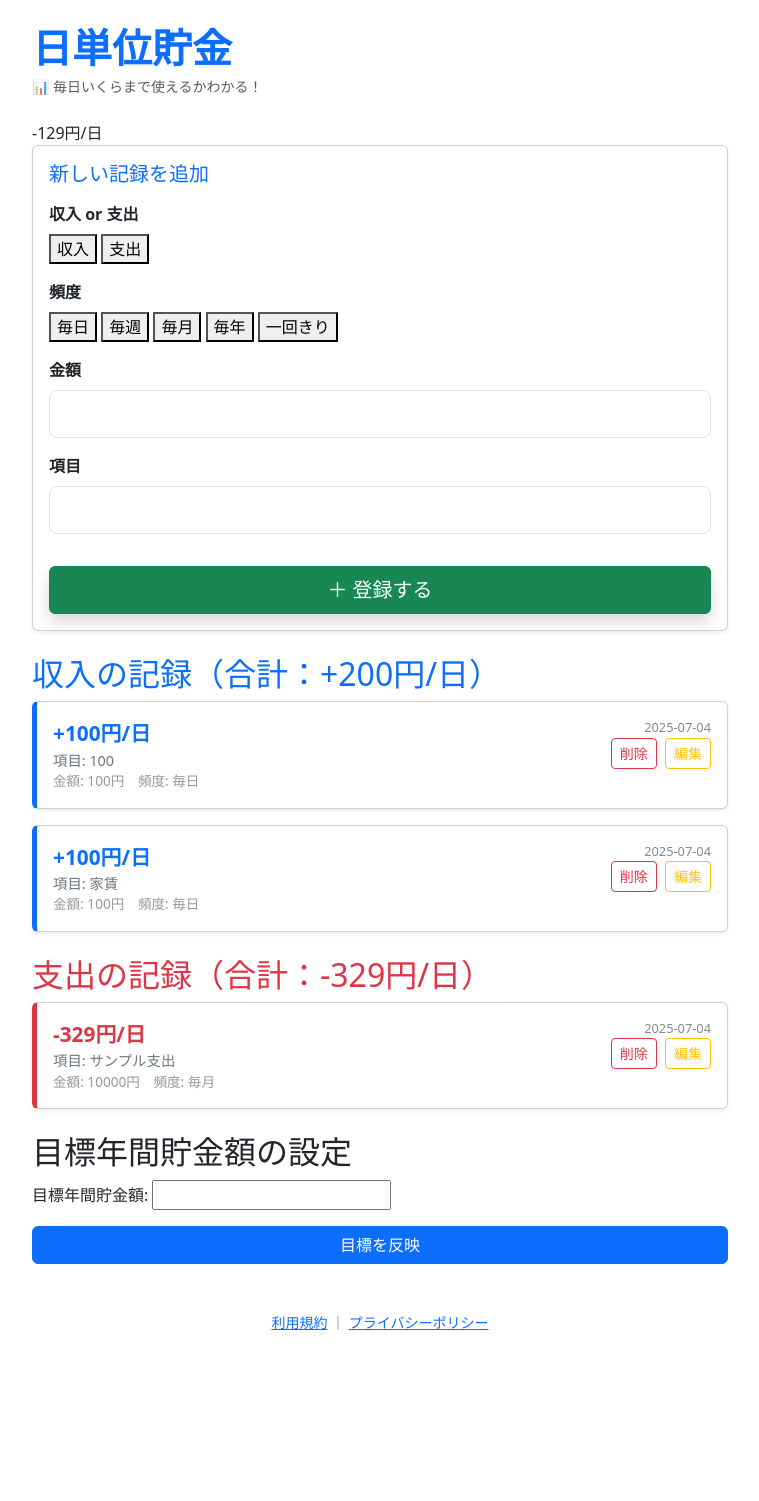
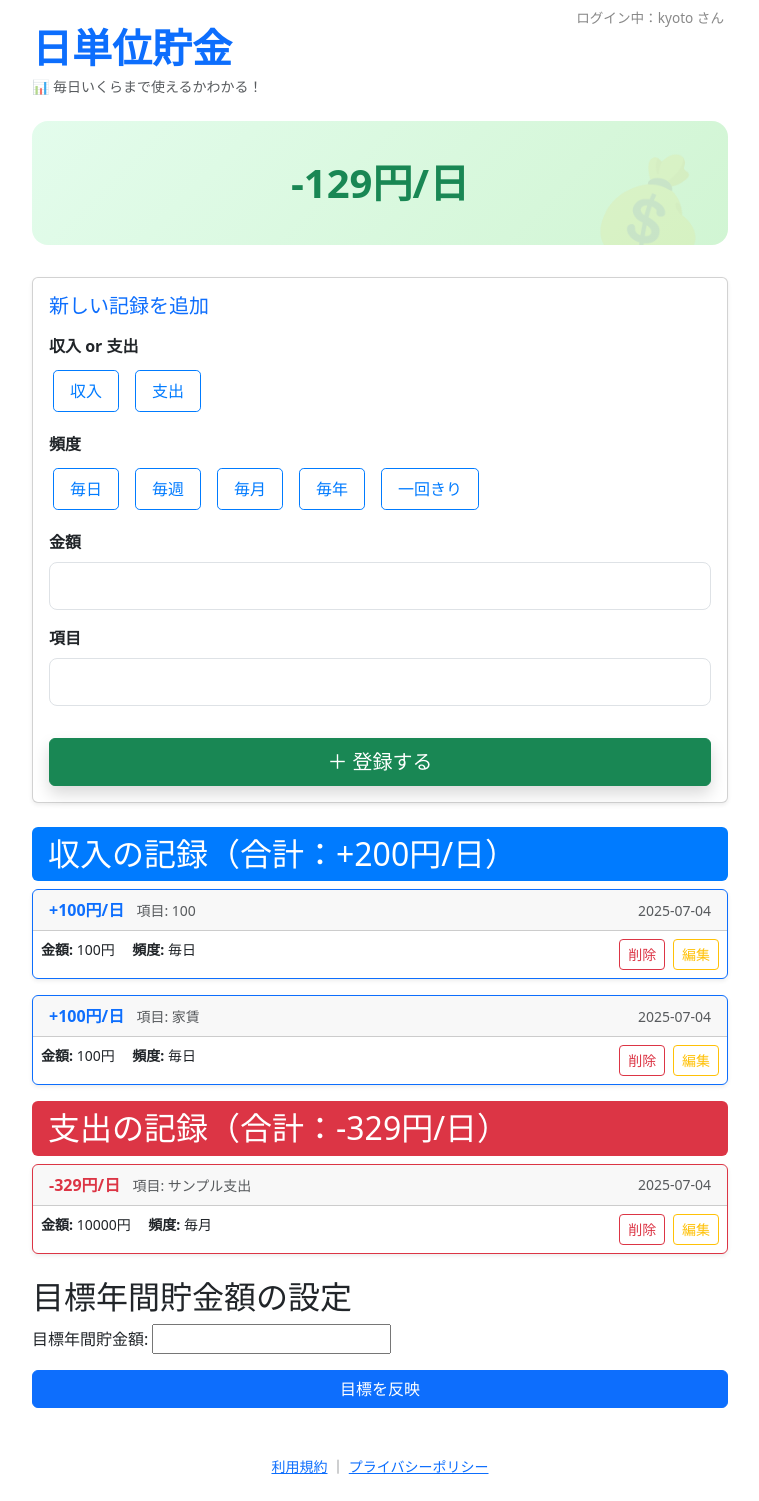
Before and after one commit to kyonomiyako/nichitan-shisan-kanri, a Django app: page / in a window 1280 px wide. Shown: the whole page, without its empty margins (260-1019 px from the left). Before the commit the page ends 1330 px from the top, so only its background shows below. Run offline with Django 4.2, Linux system fonts and the light colour scheme; a user stored in the database is signed in; data comes from the database, SQL or seed files in the repository.

Commit message:
UI改善: 記録表示のカード化とモバイル最適化

```diff
--- a/ledger/templates/ledger/home.html
+++ b/ledger/templates/ledger/home.html
@@ -1,3 +1,4 @@
+
 <!DOCTYPE html>
 <html lang="ja">
 <head>
@@ -6,55 +7,170 @@
     <meta name="viewport" content="width=device-width, initial-scale=1">
     <link href="https://cdn.jsdelivr.net/npm/bootstrap@5.3.0/dist/css/bootstrap.min.css" rel="stylesheet">
     <style>
-        /* ...（省略せず元のCSS全体を含める想定）... */
-        .entry-card-header {
+           /* ✅ モバイル最適化CSSを追加 */
+
+@media (max-width: 768px) {
+    h2 {
         font-size: 1.1rem;
-            font-weight: bold;
+        padding: 0.75rem;
     }
-        .entry-note {
-            font-size: 0.9rem;
-            color: #6c757d;
+
+    label.form-label {
+        display: block;
+        margin-bottom: 0.5rem;
+        font-size: 0.95rem;
     }
-        .entry-meta {
+
+    input.form-control {
+        font-size: 1rem;
+        padding: 0.6rem;
+    }
+
+    button.btn-primary, button.btn-success {
+        font-size: 1rem;
+        padding: 0.6rem 1.2rem;
+        margin-top: 1rem;
+    }
+
+    .card {
+        margin-bottom: 1.2rem;
+    }
+}
+
+
+        .toggle-button {
+            margin: 0.25rem;
+            padding: 0.5rem 1rem;
+            border: 1px solid #007bff;
+            border-radius: 0.3rem;
+            background-color: white;
+            color: #007bff;
+            cursor: pointer;
+        }
+        .toggle-button.active {
+            background-color: #007bff;
+            color: white;
+        }
+        .toggle-group {
+            display: flex;
+            flex-wrap: wrap;
+            gap: 0.5rem;
+        }
+        .login-info {
+            position: absolute;
+            top: 0.5rem;
+            right: 1rem;
             font-size: 0.85rem;
-            color: #999;
-        }
-        .income-card {
-            border-left: 5px solid #0d6efd;
-        }
-        .expense-card {
-            border-left: 5px solid #dc3545;
-        }
-        .entry-amount {
-            font-size: 1.3rem;
-            font-weight: bold;
-        }
-        .entry-date {
-            font-size: 0.8rem;
             color: #888;
         }
+        .highlight-daily {
+            font-size: 2rem;
+            font-weight: bold;
+            color: #198754;
+        }
+        .hero-daily {
+            background: linear-gradient(135deg, #e3fcec, #d1f5d3);
+            border-radius: 1rem;
+            padding: 2rem 1rem;
+            text-align: center;
+            font-size: 2.5rem;
+            font-weight: bold;
+            color: #198754;
+            margin-bottom: 2rem;
+            position: relative;
+            overflow: hidden;
+        }
+        .hero-daily::before {
+            content: "💰";
+            font-size: 6rem;
+            opacity: 0.1;
+            position: absolute;
+            top: 10px;
+            right: 20px;
+        }
+        .form-control:focus {
+        border-color: #0d6efd;
+        box-shadow: 0 0 0 0.2rem rgba(13, 110, 253, 0.25);
+        }
         @media (prefers-color-scheme: dark) {
-            .income-card {
-                background-color: #1a1a2e;
+    body {
+        background-color: #1c1c1c;
+        color: #f0f0f0;
     }
-            .expense-card {
-                background-color: #2a1a1a;
+    .card {
+        background-color: #2a2a2a;
+        border: 1px solid #444;
+        box-shadow: 0 2px 4px rgba(0,0,0,0.5);
+    }
+
+    /* 明るめに調整する要素 */
+    .form-label {
+        color: #ffffff;
+    }
+    .text-muted {
+        color: #bbbbbb !important;
+    }
+    .card .text-muted {
+        color: #cccccc !important;
+    }
+    .card-body,
+    .card-header {
+        color: #eaeaea;
+    }
+
+    .form-control {
+        background-color: #2d2d2d;
+        color: #fff;
+        border: 1px solid #666;
+    }
+
+    .form-control:focus {
+        border-color: #90caf9;
+        box-shadow: 0 0 0 0.2rem rgba(144,202,249,0.25);
+    }
+    .btn {
+        border-color: #666;
+    }
+    .btn-success {
+        background-color: #43a047;
+    }
+    .hero-daily {
+        background: linear-gradient(135deg, #314d3d, #203f34);
+        color: #c8e6c9;
+    }
+    .alert {
+        background-color: #383838;
+        color: #f5f5f5;
+        border-color: #555;
     }
 }
+
+
+
     </style>
 </head>
-<body class="container py-4" style="max-width: 720px;">
+<body class="container py-4" style="max-width: 720px; position: relative;">
+
+<div class="login-info">
+    {% if user.is_authenticated %}
+        ログイン中：{{ user.username }} さん
+    {% endif %}
+</div>
+
 <h1 class="mb-1 fw-bold text-primary">日単位貯金</h1>
 <p class="text-muted mb-4 small">
     <span class="me-1">📊</span>毎日いくらまで使えるかわかる！
 </p>
 
 {% if daily_str %}
-<div class="hero-daily">{{ daily_str }}</div>
+<div class="hero-daily">
+    {{ daily_str }}
+</div>
 {% endif %}
 
 {% if messages %}
 <script>
+    // ✅ 3秒後にメッセージを自動で閉じる
     setTimeout(function () {
         const alertEl = document.querySelector(".alert-dismissible");
         if (alertEl) {
@@ -63,6 +179,7 @@
         }
     }, 3000);
 </script>
+
   {% for message in messages %}
     <div class="alert alert-success alert-dismissible fade show" role="alert">
       {{ message }}
@@ -75,12 +192,14 @@
 <div class="alert alert-info">{{ allowance_str }}</div>
 {% endif %}
 
-<!-- 記録追加フォーム -->
+
+<!-- 記録追加フォーム（アップグレード版） -->
 <div class="card mb-4 shadow-sm">
     <div class="card-body">
       <h2 class="card-title h5 mb-3 text-primary">新しい記録を追加</h2>
       <form method="post">
         {% csrf_token %}
+
         <div class="mb-3">
             <label class="form-label fw-bold">収入 or 支出</label><br>
             <input type="hidden" name="entry_type" id="entry_type_input">
@@ -89,6 +208,7 @@
                 <button type="button" class="toggle-button" data-value="expense">支出</button>
             </div>
         </div>
+
         <div class="mb-3">
             <label class="form-label fw-bold">頻度</label><br>
             <input type="hidden" name="frequency" id="frequency_input">
@@ -100,14 +220,18 @@
                 <button type="button" class="toggle-button" data-value="9999">一回きり</button>
             </div>
         </div>
+
         <div class="mb-3">
             <label class="form-label fw-bold">金額</label>
             <input type="number" name="amount" class="form-control form-control-lg mb-2" inputmode="numeric" required>
         </div>
+
         <div class="mb-3">
             <label class="form-label fw-bold">項目</label>
             <input type="text" name="note" class="form-control form-control-lg mb-2" required>
         </div>
+
+
         <button type="submit" class="btn btn-success btn-lg shadow rounded w-100 mt-3">＋ 登録する</button>
       </form>
     </div>
@@ -131,30 +255,48 @@
     setupToggleGroup("entry_type_buttons", "entry_type_input");
     setupToggleGroup("frequency_buttons", "frequency_input");
 
+    // 🔽 フォーム送信時に収入/支出・頻度が選ばれているか確認
     document.querySelector("form").addEventListener("submit", function(event) {
         const entryType = document.getElementById("entry_type_input").value;
         const frequency = document.getElementById("frequency_input").value;
+
         if (!entryType || !frequency) {
             alert("収入/支出と頻度の両方を選択してください。");
             event.preventDefault();
         }
     });
+
+        // ✅ 3秒後に通知を自動で消す
+        setTimeout(function () {
+        const alertEl = document.querySelector(".alert-dismissible");
+        if (alertEl) {
+            const closeBtn = alertEl.querySelector(".btn-close");
+            if (closeBtn) closeBtn.click();
+        }
+    }, 3000);
 </script>
 
-<h2 class="mt-4 mb-2 text-primary">収入の記録（合計：+{{ sum_income|floatformat:0 }}円/日）</h2>
+
+<h2 class="px-3 py-2 rounded text-white" style="background-color: #007bff;">
+    収入の記録（合計：+{{ sum_income|floatformat:0 }}円/日）
+</h2>
 {% for e in income_entries %}
-<div class="card income-card mb-3 shadow-sm">
-  <div class="card-body">
-    <div class="d-flex justify-content-between">
+<div class="card border-primary mb-3 shadow-sm">
+    <div class="card-header d-flex justify-content-between align-items-center">
         <div>
-        <div class="entry-amount text-primary">+{{ e.daily|floatformat:0 }}円/日</div>
-        <div class="entry-note">項目: {{ e.note }}</div>
-        <div class="entry-meta">金額: {{ e.amount }}円　頻度: {{ e.frequency }}</div>
+            <strong class="text-primary">+{{ e.daily|floatformat:0 }}円/日</strong>
+            <span class="ms-2 text-muted small">項目: {{ e.note }}</span>
+        </div>
+        <span class="text-muted small">{{ e.date|date:"Y-m-d" }}</span>
+    </div>
+    <div class="card-body p-2 small d-flex justify-content-between align-items-start">
+        <div>
+            <strong>金額:</strong> {{ e.amount }}円
+            <strong>頻度:</strong> {{ e.frequency }}
         </div>
         <div class="text-end">
-        <div class="entry-date">{{ e.date|date:"Y-m-d" }}</div>
             <form method="post" action="{% url 'delete_entry' e.id %}" class="d-inline">{% csrf_token %}
-          <button class="btn btn-sm btn-outline-danger">削除</button>
+                <button class="btn btn-sm btn-outline-danger ms-2">削除</button>
             </form>
             <form method="get" action="{% url 'edit_entry' e.id %}" class="d-inline">
                 <button class="btn btn-sm btn-outline-warning ms-1">編集</button>
@@ -162,28 +304,32 @@
         </div>
     </div>
 </div>
-</div>
 {% endfor %}
 
-<h2 class="mt-4 mb-2 text-danger">支出の記録（合計：-{{ sum_expense|floatformat:0 }}円/日）</h2>
+<h2 class="px-3 py-2 rounded text-white" style="background-color: #dc3545;">
+    支出の記録（合計：-{{ sum_expense|floatformat:0 }}円/日）
+</h2>
 {% for e in expense_entries %}
-<div class="card expense-card mb-3 shadow-sm">
-  <div class="card-body">
-    <div class="d-flex justify-content-between">
+<div class="card border-danger mb-3 shadow-sm">
+    <div class="card-header d-flex justify-content-between align-items-center">
         <div>
-        <div class="entry-amount text-danger">-{{ e.daily|floatformat:0 }}円/日</div>
-        <div class="entry-note">項目: {{ e.note }}</div>
-        <div class="entry-meta">金額: {{ e.amount }}円　頻度: {{ e.frequency }}</div>
+            <strong class="text-danger">-{{ e.daily|floatformat:0 }}円/日</strong>
+            <span class="ms-2 text-muted small">項目: {{ e.note }}</span>
+        </div>
+        <span class="text-muted small">{{ e.date|date:"Y-m-d" }}</span>
+    </div>
+    <div class="card-body p-2 small d-flex justify-content-between align-items-start">
+        <div>
+            <strong>金額:</strong> {{ e.amount }}円
+            <strong>頻度:</strong> {{ e.frequency }}
         </div>
         <div class="text-end">
-        <div class="entry-date">{{ e.date|date:"Y-m-d" }}</div>
             <form method="post" action="{% url 'delete_entry' e.id %}" class="d-inline">{% csrf_token %}
-          <button class="btn btn-sm btn-outline-danger">削除</button>
+                <button class="btn btn-sm btn-outline-danger ms-2">削除</button>
             </form>
             <form method="get" action="{% url 'edit_entry' e.id %}" class="d-inline">
                 <button class="btn btn-sm btn-outline-warning ms-1">編集</button>
             </form>
-      </div>
         </div>
     </div>
 </div>
```
Lines whose indentation alone changed are shown as unchanged.
